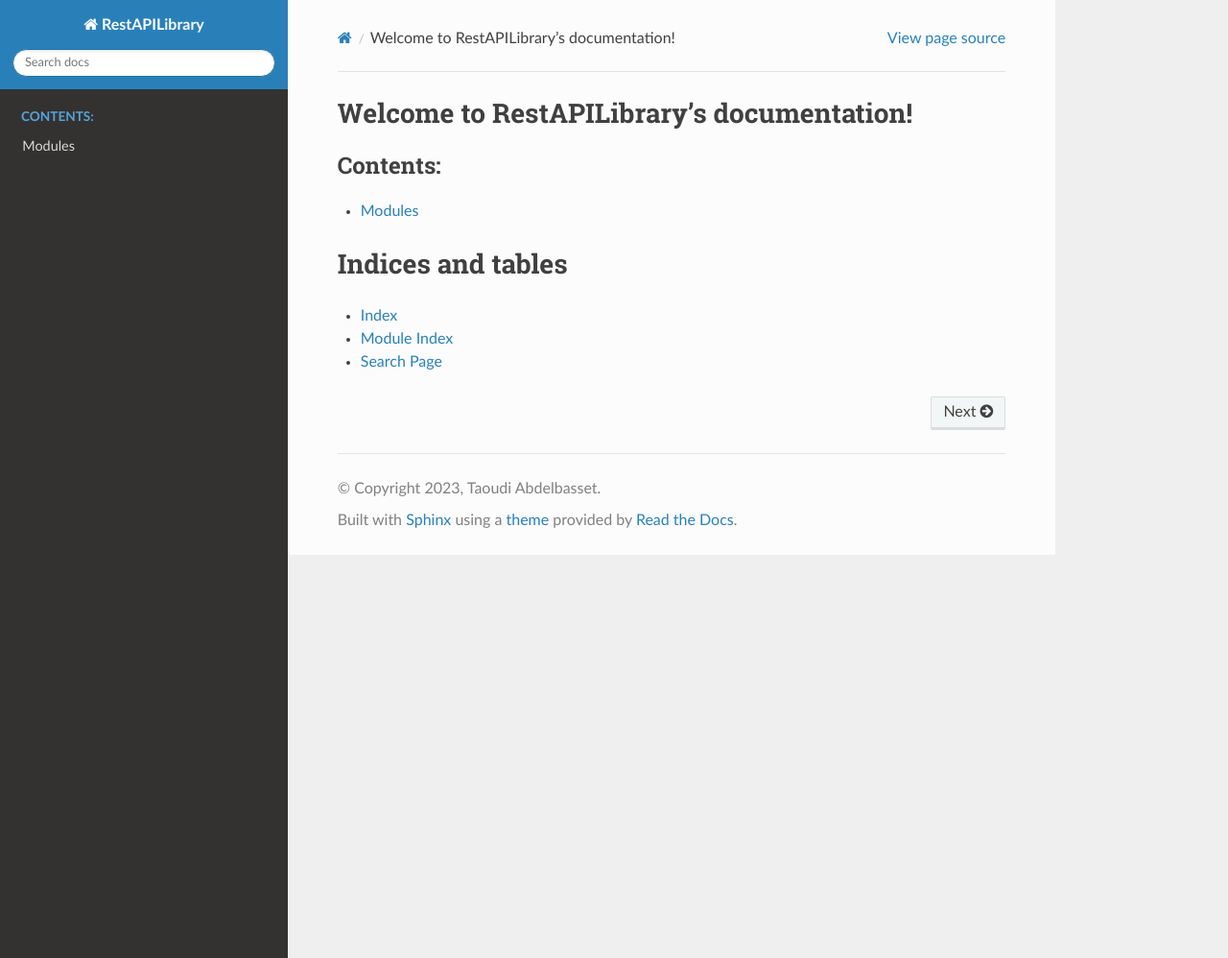
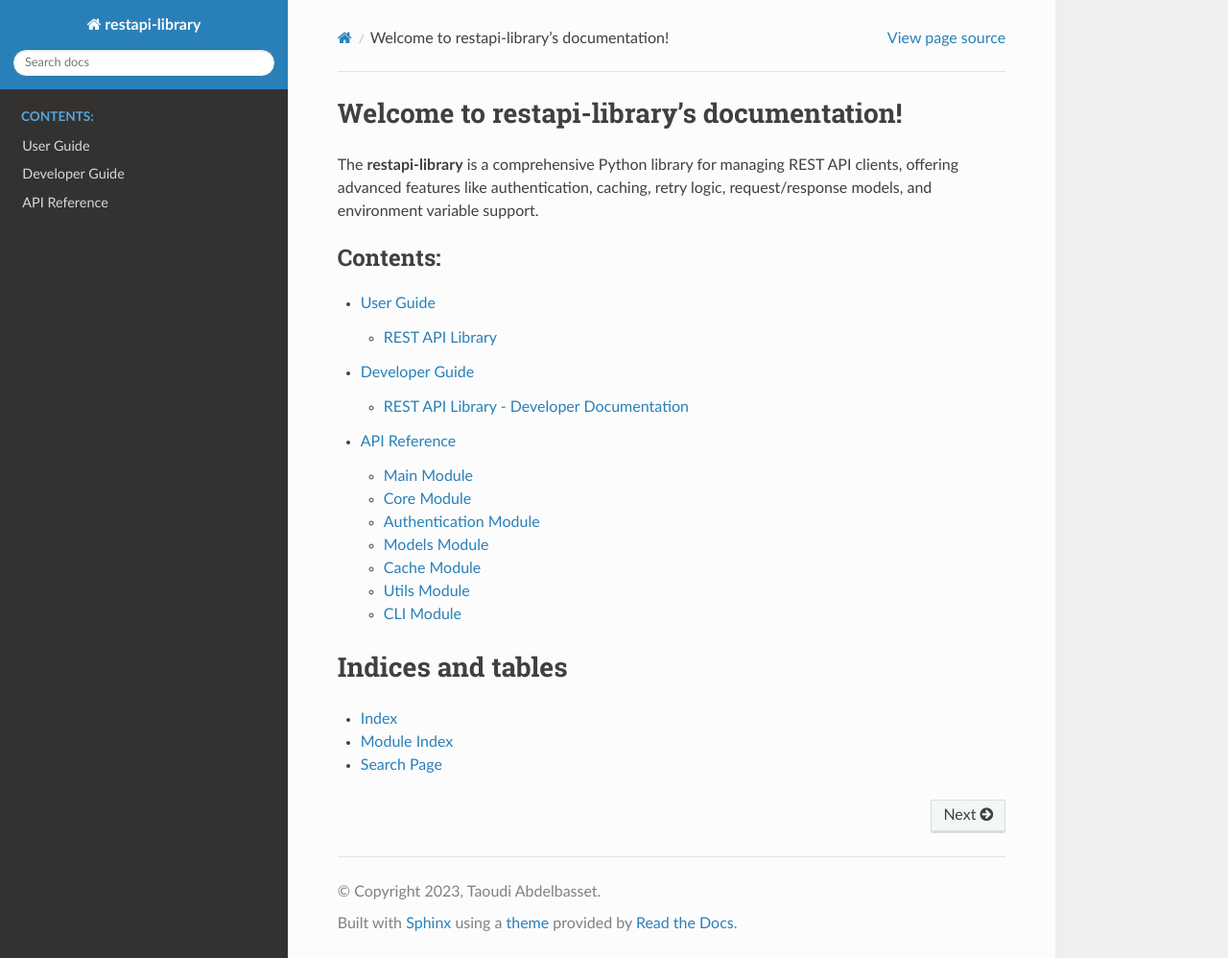
Before and after one commit to taoudi-abdelbasset/restapi-library, a Sphinx documentation site: the page built from docs/source/index.rst, in a window 1280 px wide and 998 px high. Shown: the whole window at 96% size. Built offline with Sphinx 7.4.7 and the Read the Docs theme 3.1.0, drawn with Linux system fonts in a browser that asks for light colours.

Commit message:
Update ReadtheDoc

```diff
--- /dev/null
+++ b/docs/source/api_reference.rst
@@ -0,0 +1,135 @@
+.. _api_reference:
+
+API Reference
+=============
+
+Main Module
+-----------
+
+.. automodule:: restapi_library
+   :members:
+   :undoc-members:
+   :show-inheritance:
+
+Core Module
+-----------
+
+.. automodule:: restapi_library.core.client
+   :members:
+   :undoc-members:
+   :show-inheritance:
+
+.. automodule:: restapi_library.core.config
+   :members:
+   :undoc-members:
+   :show-inheritance:
+
+.. automodule:: restapi_library.core.endpoint
+   :members:
+   :undoc-members:
+   :show-inheritance:
+
+.. automodule:: restapi_library.core.exceptions
+   :members:
+   :undoc-members:
+   :show-inheritance:
+
+.. automodule:: restapi_library.core.types
+   :members:
+   :undoc-members:
+   :show-inheritance:
+
+Authentication Module
+--------------------
+
+.. automodule:: restapi_library.auth.factory
+   :members:
+   :undoc-members:
+   :show-inheritance:
+
+.. automodule:: restapi_library.auth.base
+   :members:
+   :undoc-members:
+   :show-inheritance:
+
+.. automodule:: restapi_library.auth.handlers
+   :members:
+   :undoc-members:
+   :show-inheritance:
+
+.. automodule:: restapi_library.auth.dynamic_token
+   :members:
+   :undoc-members:
+   :show-inheritance:
+
+Models Module
+-------------
+
+.. automodule:: restapi_library.models.base
+   :members:
+   :undoc-members:
+   :show-inheritance:
+
+.. automodule:: restapi_library.models.registry
+   :members:
+   :undoc-members:
+   :show-inheritance:
+
+.. automodule:: restapi_library.models.response
+   :members:
+   :undoc-members:
+   :show-inheritance:
+
+Cache Module
+------------
+
+.. automodule:: restapi_library.cache.factory
+   :members:
+   :undoc-members:
+   :show-inheritance:
+
+.. automodule:: restapi_library.cache.base
+   :members:
+   :undoc-members:
+   :show-inheritance:
+
+.. automodule:: restapi_library.cache.memory
+   :members:
+   :undoc-members:
+   :show-inheritance:
+
+.. automodule:: restapi_library.cache.redis_cache
+   :members:
+   :undoc-members:
+   :show-inheritance:
+
+Utils Module
+------------
+
+.. automodule:: restapi_library.utils.retry
+   :members:
+   :undoc-members:
+   :show-inheritance:
+
+.. automodule:: restapi_library.utils.logging
+   :members:
+   :undoc-members:
+   :show-inheritance:
+
+.. automodule:: restapi_library.utils.env_parser
+   :members:
+   :undoc-members:
+   :show-inheritance:
+
+.. automodule:: restapi_library.utils.validation
+   :members:
+   :undoc-members:
+   :show-inheritance:
+
+CLI Module
+----------
+
+.. automodule:: restapi_library.cli
+   :members:
+   :undoc-members:
+   :show-inheritance:
--- a/docs/source/conf.py
+++ b/docs/source/conf.py
@@ -2,7 +2,7 @@ import os
 import sys
 sys.path.insert(0, os.path.abspath('../..'))
 
-project = 'RestAPILibrary'
+project = 'restapi-library'
 copyright = '2023, Taoudi Abdelbasset'
 author = 'Taoudi Abdelbasset'
 release = '1.0.0'
@@ -11,6 +11,7 @@ extensions = [
     'sphinx.ext.autodoc',
     'sphinx.ext.napoleon',
     'sphinx.ext.viewcode',
+    'myst_parser',  # For Markdown support
 ]
 
 templates_path = ['_templates']
@@ -19,6 +20,12 @@ exclude_patterns = []
 html_theme = 'sphinx_rtd_theme'
 html_static_path = ['_static']
 
+myst_enable_extensions = [
+    "colon_fence",  # Support ::: for code blocks
+    "deflist",      # Support definition lists
+    "html_admonition",  # Support admonitions
+]
+
 autodoc_member_order = 'bysource'
 autodoc_default_options = {
     'members': True,
--- /dev/null
+++ b/docs/source/developer_guide.rst
@@ -0,0 +1,7 @@
+.. _developer_guide:
+
+Developer Guide
+==============
+
+.. include:: ../../doc.md
+   :parser: myst_parser.sphinx_
--- a/docs/source/index.rst
+++ b/docs/source/index.rst
@@ -1,14 +1,17 @@
-.. RestAPILibrary documentation master file, created by
-    sphinx-quickstart.
+.. restapi-library documentation master file, created by sphinx-quickstart.
 
-Welcome to RestAPILibrary's documentation!
-=========================================
+Welcome to restapi-library's documentation!
+==========================================
+
+The **restapi-library** is a comprehensive Python library for managing REST API clients, offering advanced features like authentication, caching, retry logic, request/response models, and environment variable support.
 
 .. toctree::
-    :maxdepth: 2
-    :caption: Contents:
+   :maxdepth: 2
+   :caption: Contents:
 
-    modules
+   user_guide
+   developer_guide
+   api_reference
 
 Indices and tables
 ==================
--- /dev/null
+++ b/docs/source/user_guide.rst
@@ -0,0 +1,7 @@
+.. _user_guide:
+
+User Guide
+==========
+
+.. include:: ../../README.md
+   :parser: myst_parser.sphinx_
--- a/requirements.txt
+++ b/requirements.txt
@@ -3,3 +3,4 @@ python-dotenv>=0.19.0
 redis>=4.0.0
 sphinx>=5.0.0
 sphinx-rtd-theme>=1.0.0
+myst-parser>=0.18.0
```
Also changed, not shown: docs/source/modules.rst (deleted, +0 -44 lines).
